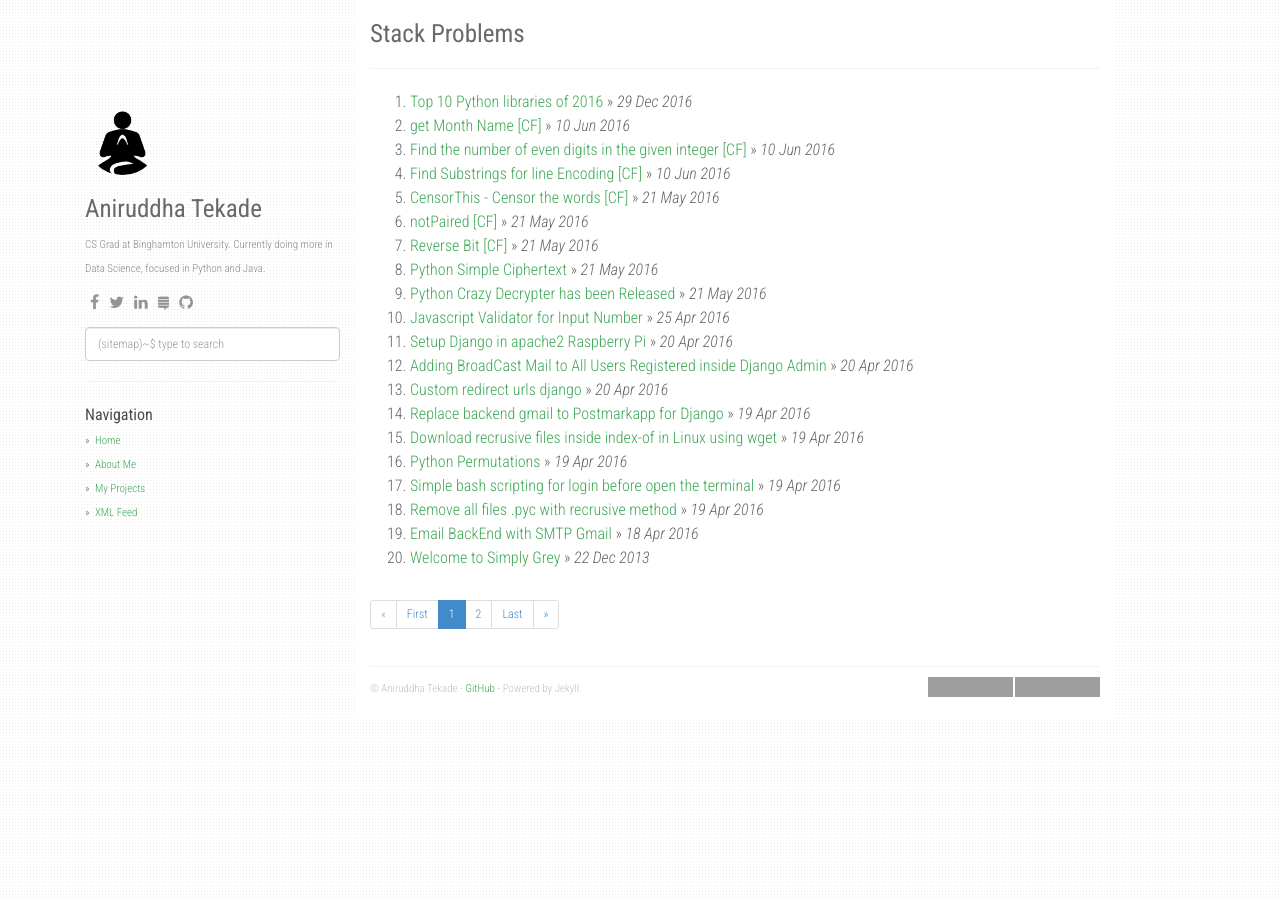
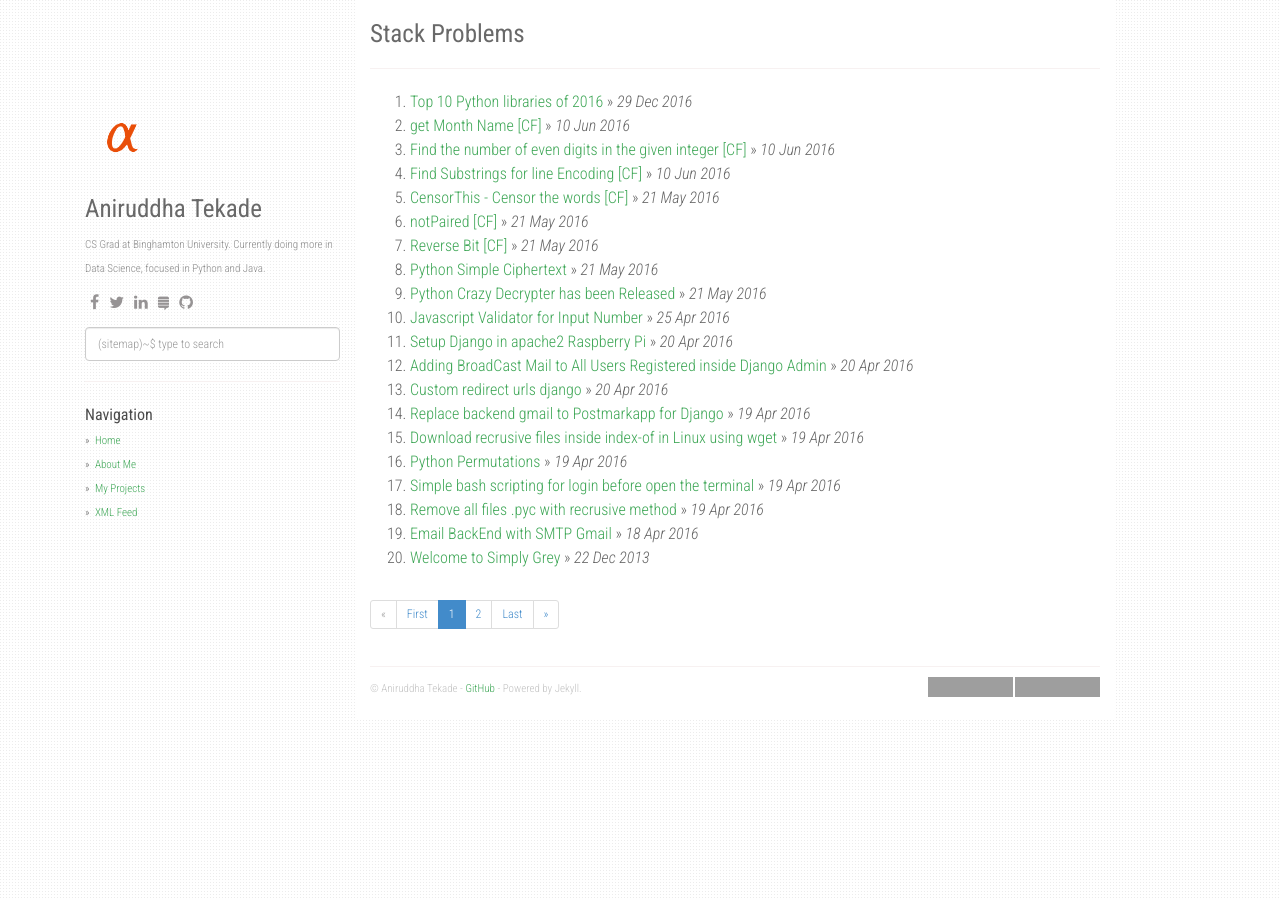
Before and after one commit to agusmakmun/agusmakmun.github.io, a Jekyll site: the page built from index.html, in a window 1280 px wide. Built offline with Jekyll 4.4.1, drawn with Linux system fonts in a browser that asks for light colours; nearby versions of some CDN libraries; the list of posts is cut into pages by our own code; grey boxes are pictures that could not be loaded.

Commit message:
alpha.png added for avatar

```diff
--- a/_config.yml
+++ b/_config.yml
@@ -5,7 +5,7 @@ github: https://github.com/anirtek
 about: CS Grad at Binghamton University. Currently doing more in Data Science, focused in Python and Java.
 disqus_shortname: stackproblems
 google_analytics: UA-XXXXXXXX-Y
-avatar_url: /static/img/Meditation-Guru-icon.png
+avatar_url: /static/img/alpha.png
 
 enableTags: true
 tagarray: []
```
